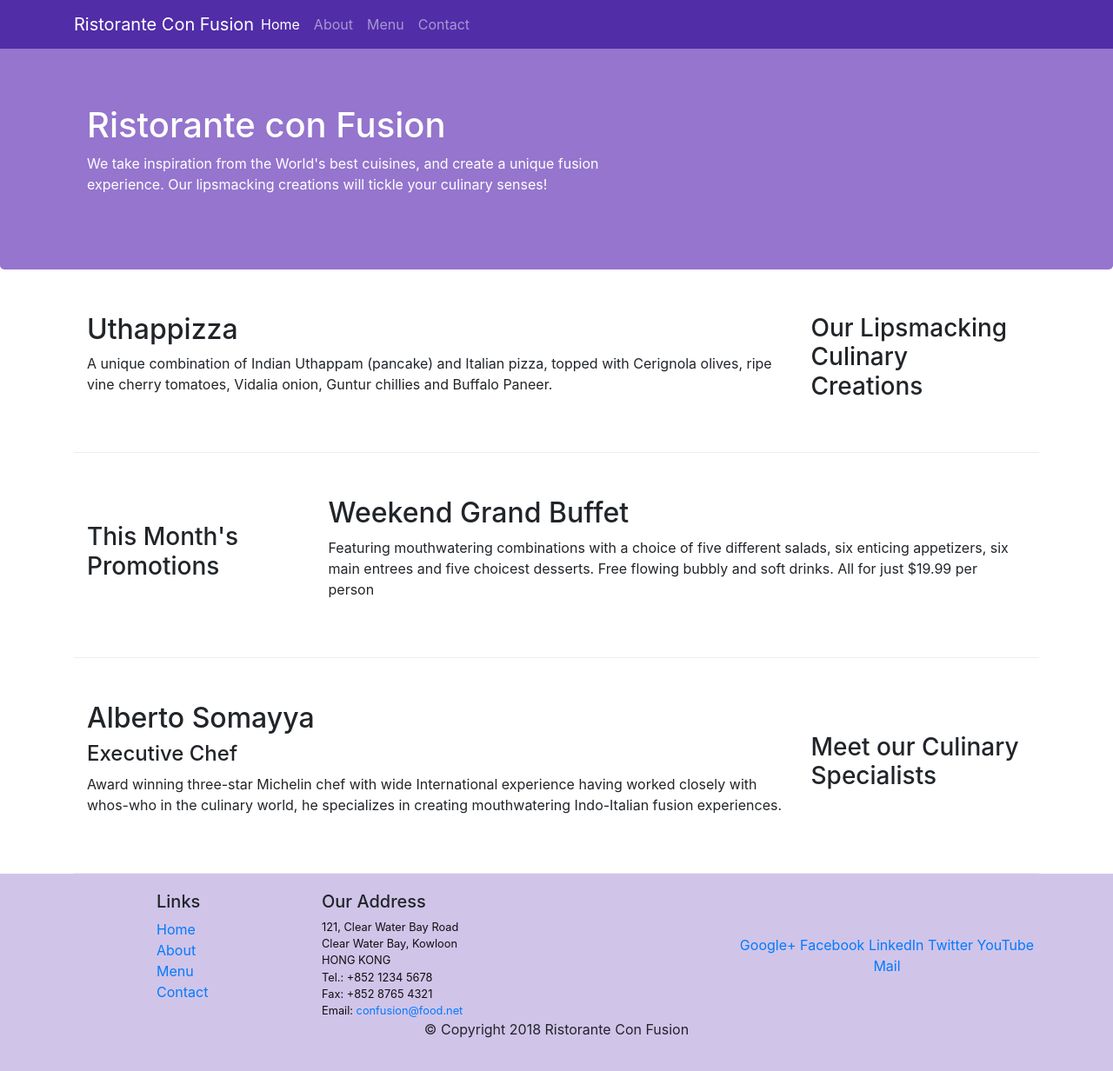
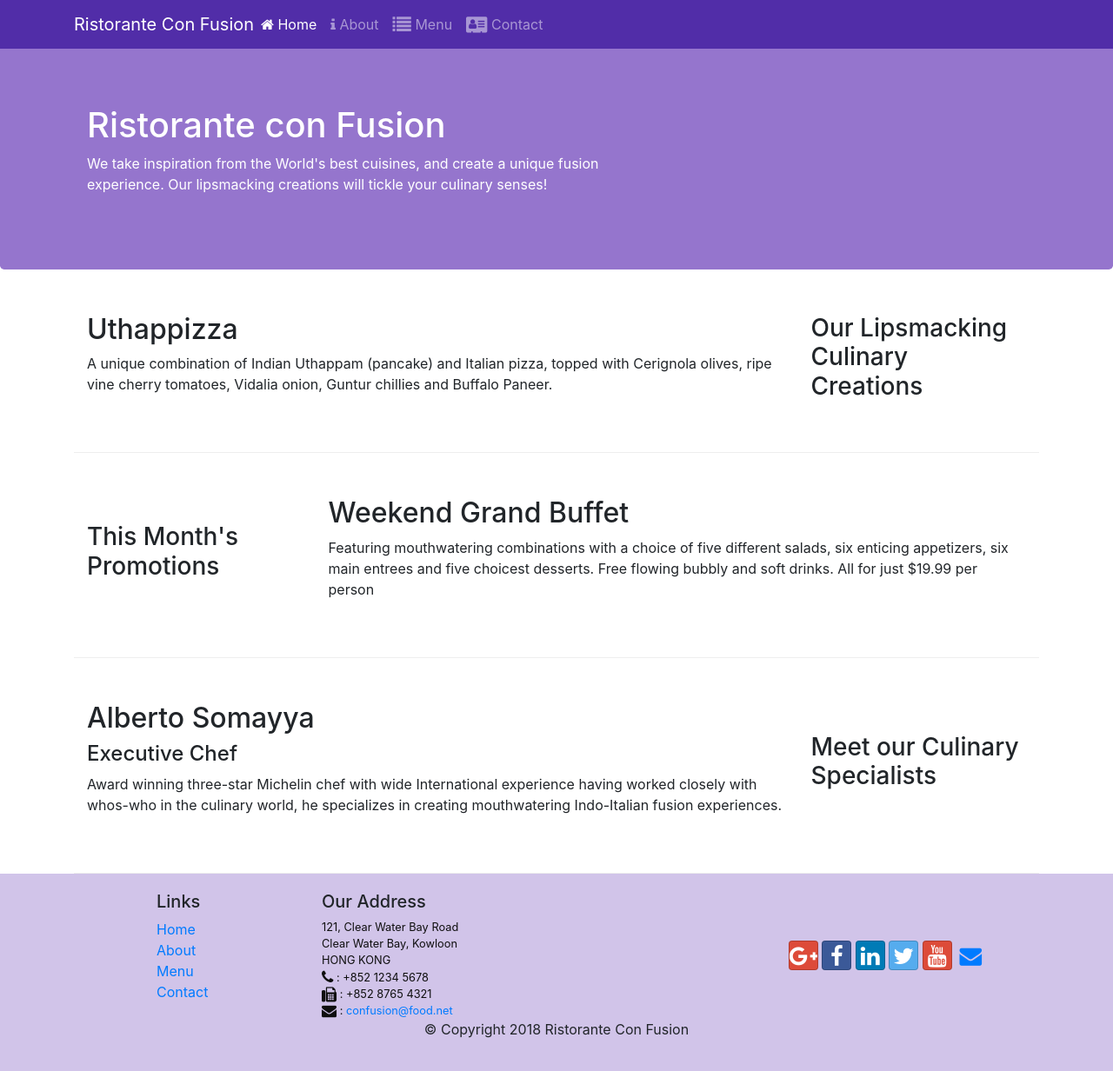
Before and after one commit to TheWhiteWolf02/bootstrap-tutorial, a website: page index.html in a window 1280 px wide. Shown: the whole page at 87% size. Drawn offline with nearby package versions, Linux system fonts and the light colour scheme.

Commit message:
add icon fonts

```diff
--- a/index.html
+++ b/index.html
@@ -10,6 +10,8 @@
     <!-- Bootstrap CSS -->
     <link rel="stylesheet" href="node_modules/bootstrap/dist/css/bootstrap.min.css">
     <link rel="stylesheet" href="style.css">
+    <link rel="stylesheet" href="node_modules/font-awesome/css/font-awesome.min.css">
+    <link rel="stylesheet" href="node_modules/bootstrap-social/bootstrap-social.css">
     <title>Ristorante Con Fusion</title>
 </head>
 
@@ -22,10 +24,10 @@
             <a class="navbar-brand mr-auto" href="#">Ristorante Con Fusion</a>
             <div class="collapse navbar-collapse" id="Navbar">
                 <ul class="navbar-nav mr-auto">
-                    <li class="nav-item active"><a class="nav-link" href="#">Home</a></li>
-                    <li class="nav-item"><a class="nav-link" href="./aboutus.html">About</a></li>
-                    <li class="nav-item"><a class="nav-link" href="#">Menu</a></li>
-                    <li class="nav-item"><a class="nav-link" href="#">Contact</a></li>
+                    <li class="nav-item active"><a class="nav-link" href="#"><span class="fa fa-home"></span> Home</a></li>
+                    <li class="nav-item"><a class="nav-link" href="./aboutus.html"><span class="fa fa-info"></span> About</a></li>
+                    <li class="nav-item"><a class="nav-link" href="#"><span class="fa fa-list fa-lg"></span> Menu</a></li>
+                    <li class="nav-item"><a class="nav-link" href="#"><span class="fa fa-address-card fa-lg"></span> Contact</a></li>
                 </ul>
             </div>
         </div>
@@ -92,22 +94,22 @@
                 <div class="col-7 col-sm-5">
                     <h5>Our Address</h5>
                     <address class="address">
-		              121, Clear Water Bay Road<br>
-		              Clear Water Bay, Kowloon<br>
-		              HONG KONG<br>
-		              Tel.: +852 1234 5678<br>
-		              Fax: +852 8765 4321<br>
-		              Email: <a href="mailto:confusion@food.net">confusion@food.net</a>
-		           </address>
+                      121, Clear Water Bay Road<br>
+                      Clear Water Bay, Kowloon<br>
+                      HONG KONG<br>
+                      <i class="fa fa-phone fa-lg"></i> : +852 1234 5678<br>
+                      <i class="fa fa-fax fa-lg"></i> : +852 8765 4321<br>
+                      <i class="fa fa-envelope fa-lg"></i> : <a href="mailto:confusion@food.net">confusion@food.net</a>
+                   </address>
                 </div>
                 <div class="col-12 col-sm-4 align-self-center">
                     <div class="text-center">
-                        <a href="http://google.com/+">Google+</a>
-                        <a href="http://www.facebook.com/profile.php?id=">Facebook</a>
-                        <a href="http://www.linkedin.com/in/">LinkedIn</a>
-                        <a href="http://twitter.com/">Twitter</a>
-                        <a href="http://youtube.com/">YouTube</a>
-                        <a href="mailto:">Mail</a>
+                        <a class="btn btn-social-icon btn-google" href="http://google.com/+"><i class="fa fa-google-plus fa-lg"></i></a>
+                        <a class="btn btn-social-icon btn-facebook" href="http://www.facebook.com/profile.php?id="><i class="fa fa-facebook fa-lg"></i></a>
+                        <a class="btn btn-social-icon btn-linkedin" href="http://www.linkedin.com/in/"><i class="fa fa-linkedin fa-lg"></i></a>
+                        <a class="btn btn-social-icon btn-twitter" href="http://twitter.com/"><i class="fa fa-twitter fa-lg"></i></a>
+                        <a class="btn btn-social-icon btn-google" href="http://youtube.com/"><i class="fa fa-youtube fa-lg"></i></a>
+                        <a class="btn btn-social-icon" href="mailto:"><i class="fa fa-envelope fa-lg"></i></a>
                     </div>
                 </div>
            </div>
--- a/package.json
+++ b/package.json
@@ -15,6 +15,8 @@
   },
   "dependencies": {
     "bootstrap": "^4.0.0",
+    "bootstrap-social": "^5.1.1",
+    "font-awesome": "^4.7.0",
     "jquery": "^3.3.1",
     "popper.js": "^1.12.9"
   }
```
Also changed, not shown: aboutus.html (+16 -14 lines), 1 other file.
